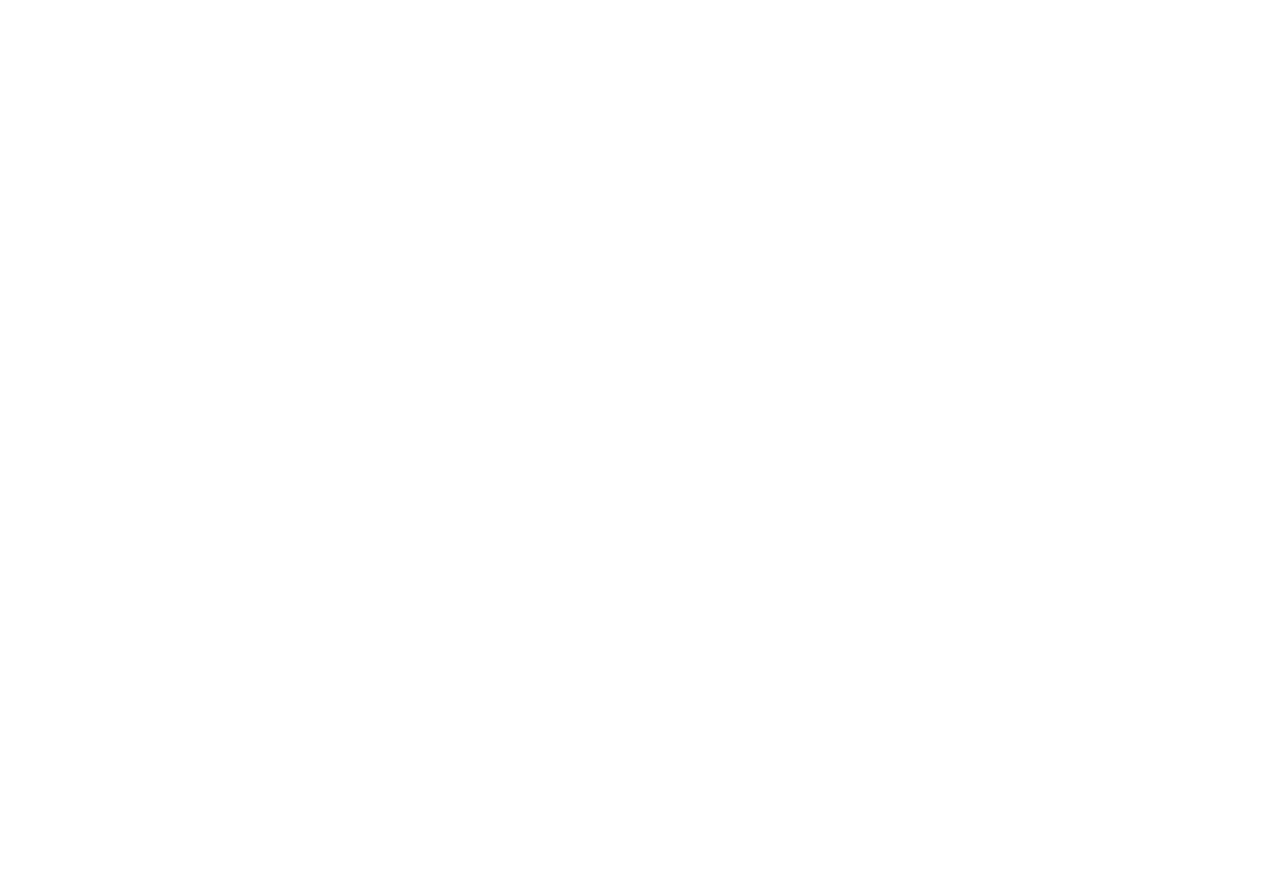
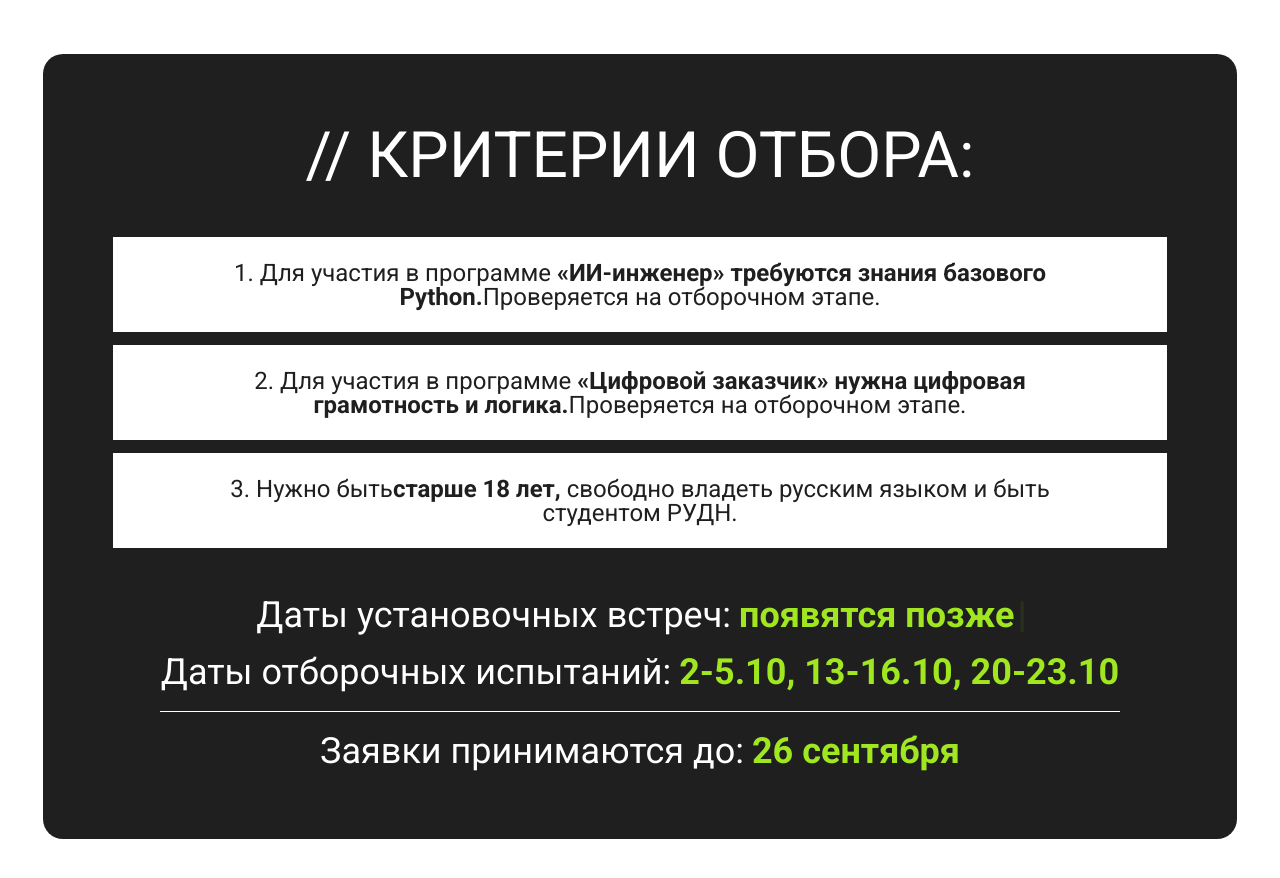
Before and after one commit to SagderovKamalIT/school-21, a React (Vite) app: page / in a window 1280 px wide. Shown: the part 5420-6298 px from the top of the page. Before the commit the page ends 5349 px from the top, so only its background shows below. Built offline with nearby package versions, Linux system fonts and the light colour scheme.

Commit message:
add SelectionCriteria section

```diff
--- a/package.json
+++ b/package.json
@@ -16,7 +16,10 @@
     "@react-three/fiber": "^9.3.0",
     "framer-motion": "^12.23.12",
     "react": "^19.1.1",
+    "react-countdown": "^2.3.6",
     "react-dom": "^19.1.1",
+    "react-simple-timer": "^2.2.0",
+    "react-simple-typewriter": "^5.0.1",
     "swiper": "^11.2.10",
     "three": "^0.179.1"
   },
--- a/src/App.jsx
+++ b/src/App.jsx
@@ -6,6 +6,7 @@
 import TrainingTasks from "./components/TrainingTasks/TrainingTasks";
 import JobPrep from "./components/JobPrep/JobPrep";
 import Employers from "./components/Employers/Employers";
+import SelectionCriteria from "./components/SelectionCriteria/SelectionCriteria";
 
 
 import "./styles/main.scss"
@@ -22,6 +23,7 @@
       <TrainingTasks />
       <JobPrep />
       <Employers />
+      <SelectionCriteria />
 
 
      <Footer />
--- a/src/components/Employers/Employers.module.scss
+++ b/src/components/Employers/Employers.module.scss
@@ -1,12 +1,14 @@
 @use "../../styles/variables" as *;
 @use "../../styles/core" as *;
 @use "../../styles/mixins" as *;
+
 
 .employersWrap {
   background-color: $dark-jungle-green;
   display: flex;
   flex-direction: column;
   gap: 4.625rem;
+  border-radius: 1.25rem;
 }
 
 .title {
--- a/src/components/EmployersSlider/EmployersSlider.module.scss
+++ b/src/components/EmployersSlider/EmployersSlider.module.scss
@@ -7,7 +7,7 @@
   display: flex;
   flex-direction: row;
   gap: 5.625rem;
-  height: 3.5rem;
+  height: 3.8rem;
   align-items: center;
   width: max-content;
   animation: scroll 20s linear infinite;
--- /dev/null
+++ b/src/components/SelectionCriteria/SelectionCriteria.jsx
@@ -0,0 +1,73 @@
+import React from "react";
+import SelectionStyles from "./SelectionCriteria.module.scss";
+import Heading from "../Heading/Heading";
+import { selectionData } from "../../data/selectionCriteria";
+import dividerLine from "../../assets/icons/selectionBlockLine.svg";
+import { Typewriter } from "react-simple-typewriter";
+
+
+function SelectionCriteria() {
+  return (
+    <section className={SelectionStyles.selectionSection}>
+      <div className="block-wrap">
+        <div className={SelectionStyles.selectionContent}>
+
+          <Heading className={SelectionStyles.selectionHeader}>
+            {selectionData.title}
+          </Heading>
+
+          <ol className={SelectionStyles.selectionList}>
+            {selectionData.list.map((item, idx) => (
+              <li key={idx} className={SelectionStyles.selectionlistItem}>
+                {item.parts.map((part, i) => (
+                  <span
+                    key={i}
+                    className={part.style === "bold" ? SelectionStyles.boldText : ""}
+                  >
+                    {part.text}
+                  </span>
+                ))}
+              </li>
+            ))}
+          </ol>
+
+          <div className={SelectionStyles.selectionDayItems}>
+            {selectionData.days.map((day, idx) => (
+              <React.Fragment key={idx}>
+                <div className={SelectionStyles.dayItem}>
+                  <span className={SelectionStyles.label}>{day.label}</span>
+                  <span className={SelectionStyles.value}>
+                    {day.value?.trim() === "появятся позже" ? (
+                      <Typewriter
+                        words={[day.value.trim()]}
+                        loop={0}
+                        cursor
+                        cursorStyle="|"
+                        typeSpeed={100}
+                        deleteSpeed={50}
+                        delaySpeed={2000}
+                      />
+                    ) : (
+                      day.value
+                    )}
+                  </span>
+                </div>
+
+                {idx === 1 && (
+                  <img
+                    src={dividerLine}
+                    alt="divider"
+                    className={SelectionStyles.divider}
+                  />
+                )}
+              </React.Fragment>
+            ))}
+          </div>
+
+        </div>
+      </div>
+    </section>
+  );
+}
+
+export default SelectionCriteria;
--- /dev/null
+++ b/src/components/SelectionCriteria/SelectionCriteria.module.scss
@@ -0,0 +1,73 @@
+@use "../../styles/variables" as *;
+@use "../../styles/core" as *;
+@use "../../styles/mixins" as *;
+
+.boldText {
+  font-weight: 700;
+}
+
+.selectionSection {
+  padding: 7.5rem 0;
+}
+
+.selectionContent {
+  padding: 4.375rem 4.375rem ;
+  border-radius: 1.25rem;
+  background-color: $dark-jungle-green;
+  display: flex;
+  flex-direction: column;
+  gap: 3.063rem;
+}
+
+
+.selectionHeader {
+   color: $white;
+  text-align: center;
+}
+
+.selectionList {
+    display: flex;
+    flex-direction: column;
+    gap: 0.813rem;
+
+}
+
+
+.selectionlistItem {
+  padding: 1.469rem 5.844rem;
+  background-color: $white;
+  color: $dark-jungle-green;
+  text-align: center;
+  font-weight: 400;
+  font-size: 1.5rem;
+
+}
+
+.selectionDayItems  {
+  display: flex;
+  flex-direction: column;
+  gap: 1.313rem;
+  margin: 0 auto;
+}
+
+.dayItem {
+  display: flex;
+  flex-direction: row;
+  gap: 0.5rem;
+  font-weight: 400;
+  font-size: 2.25rem;
+  color: $white;
+  justify-content: center;
+
+}
+
+
+.value {
+  color: $yellowship-green;
+  font-weight: 700;
+}
+
+.divider {
+  width: 100%;
+  height: auto;
+}
--- /dev/null
+++ b/src/data/selectionCriteria.js
@@ -0,0 +1,42 @@
+export const selectionData = {
+  title: "// Критерии отбора:",
+  list: [
+    {
+    parts: [
+      { text: "1. Для участия в программе ", style: "normal" },
+      { text: "«ИИ-инженер» требуются знания базового Python.", style: "bold" },
+      { text: "Проверяется на отборочном этапе.", style: "normal" }
+    ]
+  },
+  {
+    parts: [
+      { text: "2. Для участия в программе ", style: "normal" },
+      { text: "«Цифровой заказчик» нужна цифровая грамотность и логика.", style: "bold" },
+      { text: "Проверяется на отборочном этапе.", style: "normal" }
+    ]
+  },
+  {
+    parts: [
+      { text: "3. Нужно быть", style: "normal" },
+      {text: "старше 18 лет, ", style: "bold"},
+      {
+        text: "свободно владеть русским языком и быть студентом РУДН.", style: "normal"
+      }
+    ]
+  }
+  ],
+  days: [
+    {
+    label: "Даты установочных встреч:",
+    value: "появятся позже"
+  },
+  {
+    label: "Даты отборочных испытаний:",
+    value: "2-5.10, 13-16.10, 20-23.10"
+  },
+  {
+    label: "Заявки принимаются до:",
+    value: "26 сентября"
+  }
+  ]
+}
--- a/src/styles/_core.scss
+++ b/src/styles/_core.scss
@@ -35,6 +35,7 @@
 .employers-wrap {
   @include min-max(320px, 1920px);
   width: 100%;
+  margin: 0 auto;
   padding: 4.75rem 0;
   box-sizing: border-box;
 }
```
Also changed, not shown: src/assets/icons/selectionBlockLine.svg (added), 1 other file (tests, documents, lock files or other folders).
